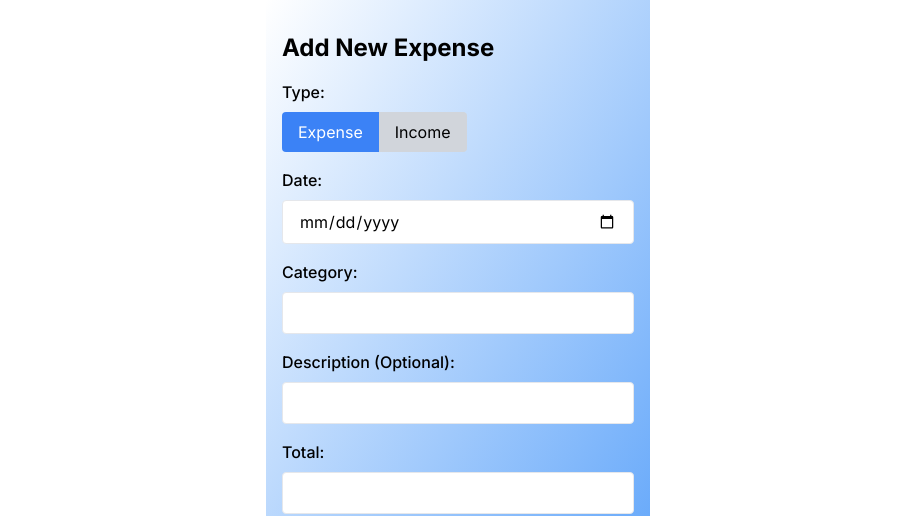
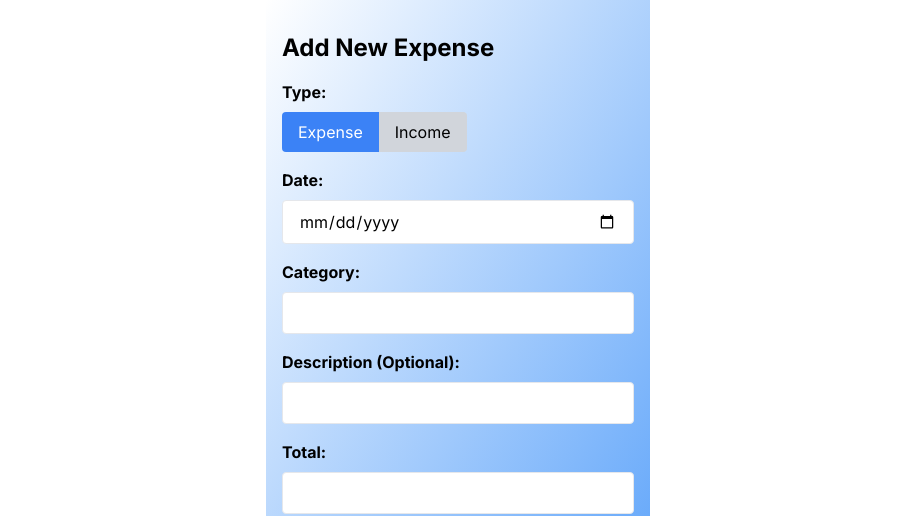
Before and after one commit to AshecOne/expense-tracker, a Next.js app: page /input in a window 1280 px wide. Shown: the top 516 px of the page, without its empty margins (182-1097 px from the left). Built offline with nearby package versions, Linux system fonts and the light colour scheme; sample sign-in values are in the browser's storage.

Commit message:
fix layout and error

```diff
--- a/src/app/dashboard/page.tsx
+++ b/src/app/dashboard/page.tsx
@@ -6,6 +6,7 @@ import NavbarLayout from "../NavbarLayout";
 import UserMenu from "@/components/UserMenu";
 import { FiArrowDownCircle, FiArrowUpCircle } from "react-icons/fi";
 import ProtectedRoute from "@/components/ProtectedRoute";
+import ClientOnly from "@/components/ClientOnly";
 
 interface IDashboardProps {}
 
@@ -78,6 +79,7 @@ const Dashboard: React.FunctionComponent<IDashboardProps> = (props) => {
   };
 
   return (
+    <ClientOnly>
       <ProtectedRoute>
         <NavbarLayout>
           <div className="container mx-auto px-4 pt-8 pb-20 min-h-screen bg-gradient-to-br from-white to-blue-400">
@@ -98,7 +100,9 @@ const Dashboard: React.FunctionComponent<IDashboardProps> = (props) => {
               <p className="text-3xl">Rp.{balance.toFixed(2)}</p>
             </div>
             <div>
-            <h2 className="text-xl font-bold mb-4 text-black">Last Transactions</h2>
+              <h2 className="text-xl font-bold mb-4 text-black">
+                Last Transactions
+              </h2>
               {transactions.length === 0 ? (
                 <p className="text-black text-xl">No data available</p>
               ) : (
@@ -133,6 +137,7 @@ const Dashboard: React.FunctionComponent<IDashboardProps> = (props) => {
           </div>
         </NavbarLayout>
       </ProtectedRoute>
+    </ClientOnly>
   );
 };
 
--- a/src/app/input/page.tsx
+++ b/src/app/input/page.tsx
@@ -5,6 +5,7 @@ import axios from "axios";
 import { useAppSelector } from "@/lib/hooks";
 import NavbarLayout from "../NavbarLayout";
 import ProtectedRoute from "@/components/ProtectedRoute";
+import ClientOnly from "@/components/ClientOnly";
 
 interface IInputProps {}
 
@@ -84,13 +85,19 @@ const Input: React.FunctionComponent<IInputProps> = (props) => {
   };
 
   return (
+    <ClientOnly>
       <ProtectedRoute>
         <NavbarLayout>
           <div className="max-w-sm mx-auto px-4 py-8 bg-gradient-to-br from-white to-blue-400">
-        <h2 className="text-2xl font-bold mb-4 text-black">Add New Expense</h2>
+            <h2 className="text-2xl font-bold mb-4 text-black">
+              Add New Expense
+            </h2>
             <form onSubmit={handleSubmit}>
               <div className="mb-4">
-            <label htmlFor="type" className="block mb-2 text-black font-medium">
+                <label
+                  htmlFor="type"
+                  className="block mb-2 text-black font-bold"
+                >
                   Type:
                 </label>
                 <div className="flex items-center">
@@ -119,7 +126,10 @@ const Input: React.FunctionComponent<IInputProps> = (props) => {
                 </div>
               </div>
               <div className="mb-4">
-            <label htmlFor="date" className="block mb-2 text-black font-medium">
+                <label
+                  htmlFor="date"
+                  className="block mb-2 text-black font-bold"
+                >
                   Date:
                 </label>
                 <input
@@ -132,7 +142,10 @@ const Input: React.FunctionComponent<IInputProps> = (props) => {
                 />
               </div>
               <div className="mb-4">
-            <label htmlFor="category" className="block mb-2 text-black font-medium">
+                <label
+                  htmlFor="category"
+                  className="block mb-2 text-black font-bold"
+                >
                   Category:
                 </label>
                 <input
@@ -145,7 +158,10 @@ const Input: React.FunctionComponent<IInputProps> = (props) => {
                 />
               </div>
               <div className="mb-4">
-            <label htmlFor="description" className="block mb-2 text-black font-medium">
+                <label
+                  htmlFor="description"
+                  className="block mb-2 text-black font-bold"
+                >
                   Description (Optional):
                 </label>
                 <input
@@ -157,7 +173,10 @@ const Input: React.FunctionComponent<IInputProps> = (props) => {
                 />
               </div>
               <div className="mb-4">
-            <label htmlFor="amount" className="block mb-2 text-black font-medium">
+                <label
+                  htmlFor="amount"
+                  className="block mb-2 text-black font-bold"
+                >
                   Total:
                 </label>
                 <input
@@ -193,6 +212,7 @@ const Input: React.FunctionComponent<IInputProps> = (props) => {
           </div>
         </NavbarLayout>
       </ProtectedRoute>
+    </ClientOnly>
   );
 };
 
--- a/src/app/profile/page.tsx
+++ b/src/app/profile/page.tsx
@@ -8,6 +8,7 @@ import Link from "next/link";
 import NavbarLayout from "../NavbarLayout";
 import axios from "axios";
 import ProtectedRoute from "@/components/ProtectedRoute";
+import ClientOnly from "@/components/ClientOnly";
 
 interface IProfilProps {}
 
@@ -73,6 +74,7 @@ const Profil: React.FunctionComponent<IProfilProps> = (props) => {
   };
 
   return (
+    <ClientOnly>
       <ProtectedRoute>
         <NavbarLayout>
           <div className="flex justify-center items-center min-h-screen bg-gradient-to-br from-white to-blue-400">
@@ -105,6 +107,7 @@ const Profil: React.FunctionComponent<IProfilProps> = (props) => {
           </div>
         </NavbarLayout>
       </ProtectedRoute>
+    </ClientOnly>
   );
 };
 
--- a/src/app/signup/page.tsx
+++ b/src/app/signup/page.tsx
@@ -16,7 +16,7 @@ const SignUp: React.FunctionComponent<ISignUpProps> = (props) => {
   const [password, setPassword] = useState("");
   const [showPassword, setShowPassword] = useState(false);
   const router = useRouter();
-  const dispatch = useAppDispatch();
+  const [errorMessage, setErrorMessage] = useState("");
 
   const handleSubmit = async (e: React.FormEvent) => {
     e.preventDefault();
@@ -37,9 +37,15 @@ const SignUp: React.FunctionComponent<ISignUpProps> = (props) => {
       if (axios.isAxiosError(error)) {
         console.error("Error response data:", error.response?.data);
         console.error("Error response status:", error.response?.status);
+        if (error.response?.status === 400) {
+          setErrorMessage("Email is already registered.");
+        } else {
+          setErrorMessage("An error occurred. Please try again.");
+        }
       } else {
         const e = error as Error;
         console.error("Error message:", e.message);
+        setErrorMessage("An error occurred. Please try again.");
       }
     }
   };
@@ -48,6 +54,9 @@ const SignUp: React.FunctionComponent<ISignUpProps> = (props) => {
     <GuestRoute>
       <div className="flex flex-col items-center justify-center min-h-screen bg-gradient-to-br from-white to-blue-400">
         <h1 className="text-4xl font-bold text-black mb-8">Sign Up</h1>
+        {errorMessage && (
+        <p className="text-red-500 mb-4 text-xl font-bold">{errorMessage}</p>
+      )}
         <form
           onSubmit={handleSubmit}
           className="w-full max-w-sm bg-white p-8 rounded-lg shadow-md"
--- a/src/app/sortir/page.tsx
+++ b/src/app/sortir/page.tsx
@@ -5,6 +5,7 @@ import axios from "axios";
 import { useAppSelector } from "@/lib/hooks";
 import NavbarLayout from "../NavbarLayout";
 import ProtectedRoute from "@/components/ProtectedRoute";
+import ClientOnly from "@/components/ClientOnly";
 
 interface ITransaction {
   id_transaction: number;
@@ -92,6 +93,7 @@ const Sortir: React.FunctionComponent<ISortirProps> = (props) => {
   };
 
   return (
+    <ClientOnly>
       <ProtectedRoute>
         <NavbarLayout>
           <div className="container mx-auto px-4 min-h-screen pt-8 pb-20 bg-gradient-to-br from-white to-blue-400">
@@ -156,7 +158,8 @@ const Sortir: React.FunctionComponent<ISortirProps> = (props) => {
               </button>
             </div>
             <div className="space-y-4">
-            {transactions.map((transaction) => (
+              {transactions.length > 0 ? (
+                transactions.map((transaction) => (
                   <div
                     key={transaction.id_transaction}
                     className="bg-white p-4 rounded shadow"
@@ -177,22 +180,33 @@ const Sortir: React.FunctionComponent<ISortirProps> = (props) => {
                     </div>
                     <div className="flex justify-between items-center">
                       <span className="text-black">
-                    {new Date(transaction.date).toLocaleDateString("en-US", {
+                        {new Date(transaction.date).toLocaleDateString(
+                          "en-US",
+                          {
                             day: "numeric",
                             month: "long",
                             year: "numeric",
-                    })}
+                          }
+                        )}
                       </span>
                       <span className="text-xl font-bold text-black">
                         Rp {transaction.amount.toFixed(2)}
                       </span>
                     </div>
                   </div>
-            ))}
+                ))
+              ) : (
+                <div className="bg-white p-4 rounded shadow">
+                  <p className="text-center text-black text-xl font-medium">
+                    No data found.
+                  </p>
+                </div>
+              )}
             </div>
           </div>
         </NavbarLayout>
       </ProtectedRoute>
+    </ClientOnly>
   );
 };
 
--- /dev/null
+++ b/src/components/ClientOnly.tsx
@@ -0,0 +1,21 @@
+import { useEffect, useState } from 'react';
+
+interface ClientOnlyProps {
+  children: React.ReactNode;
+}
+
+const ClientOnly: React.FC<ClientOnlyProps> = ({ children }) => {
+  const [hasMounted, setHasMounted] = useState(false);
+
+  useEffect(() => {
+    setHasMounted(true);
+  }, []);
+
+  if (!hasMounted) {
+    return null;
+  }
+
+  return <>{children}</>;
+};
+
+export default ClientOnly;
```
Also changed, not shown: src/app/setting/page.tsx (+22 -7 lines), src/app/signin/page.tsx (+19 -7 lines). Lines whose indentation alone changed are shown as unchanged.
